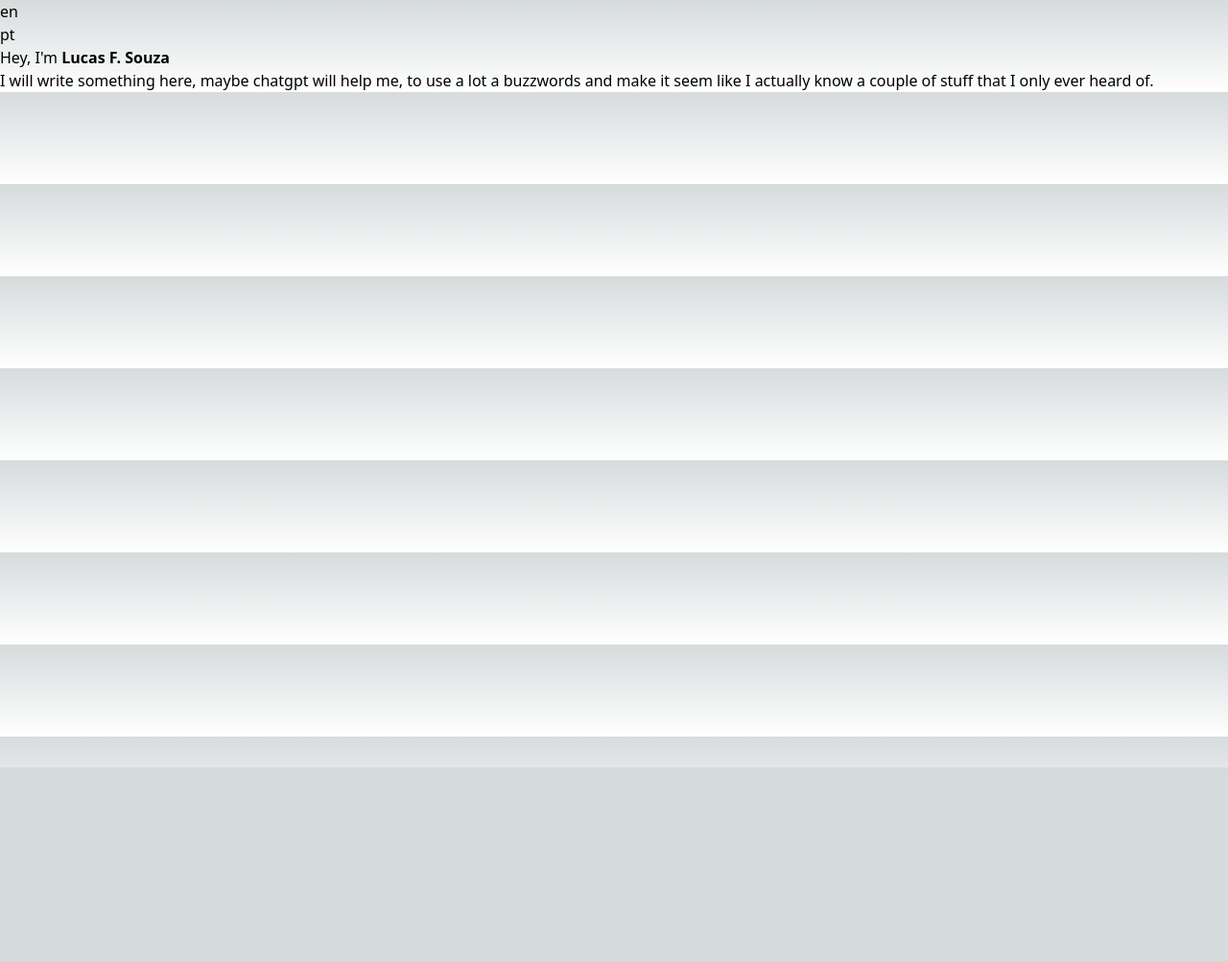
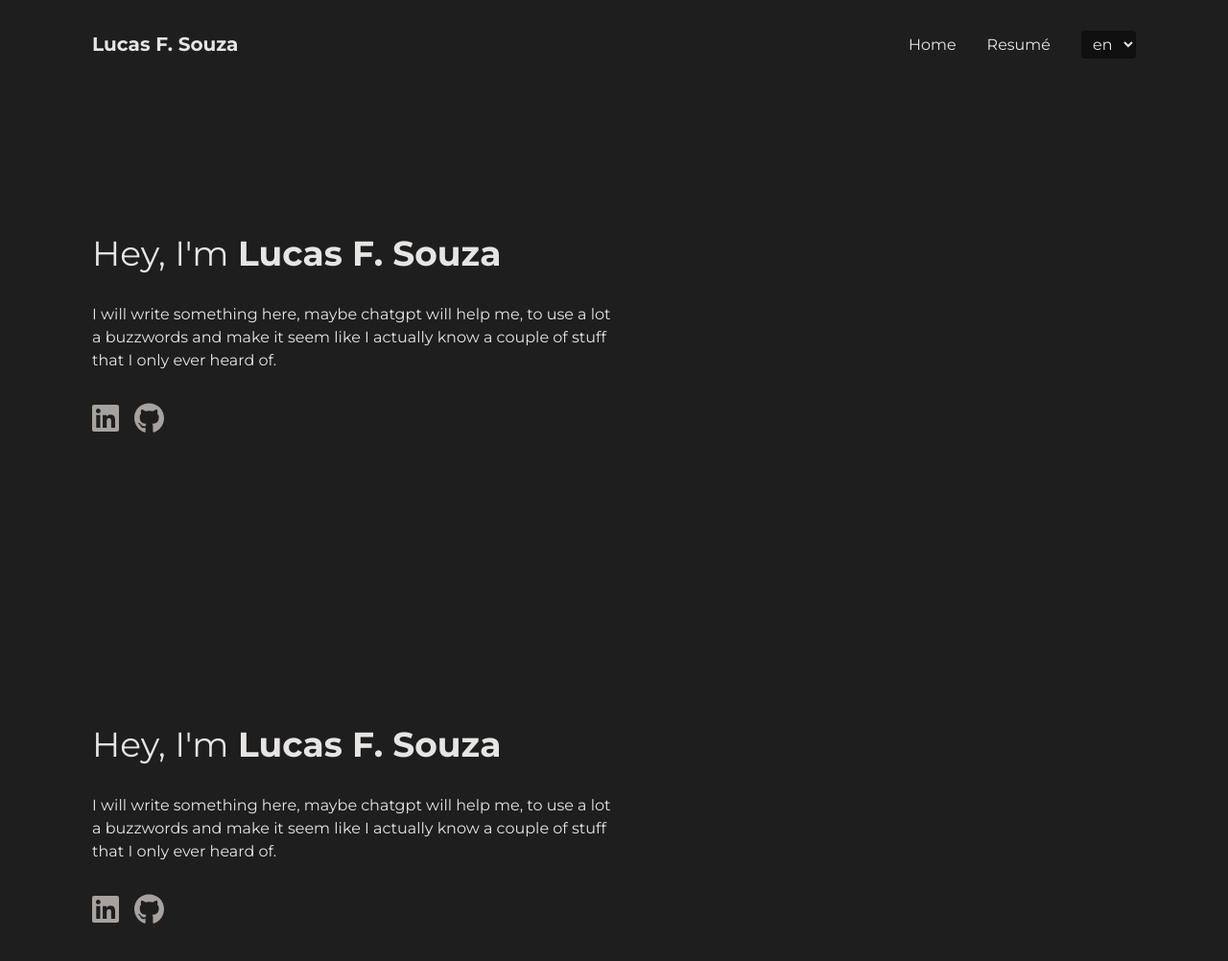
Before and after one commit to LucasFASouza/lucasfsouza, a Next.js app: page / in a window 1280 px wide. Shown: the top 1002 px of the page at 96% size. Before the commit the page ends 800 px from the top, so only its background shows below. Built offline with nearby package versions, Linux system fonts and the light colour scheme.

Commit message:
Add basic style and navbar

```diff
--- a/components/I18nSelect.js
+++ b/components/I18nSelect.js
@@ -1,17 +1,34 @@
 import { useRouter } from "next/router";
-import Link from "next/link";
+import { useEffect, useState } from "react";
 
-const I18nSelect = ({ locales }) => {
+const I18nSelect = () => {
   const router = useRouter();
+  const { locales } = router;
+
+  const [selectedLocale, setSelectedLocale] = useState(router.locale);
+
+  const handleLocaleChange = (event) => {
+    const newLocale = event.target.value;
+    router.push(router.pathname, router.asPath, { locale: newLocale });
+    setSelectedLocale(newLocale);
+  };
+
+  useEffect(() => {
+    setSelectedLocale(router.locale);
+  }, [router.locale]);
 
   return (
-    <nav>
+    <select
+      className="bg-[#0F0F0F] px-2 py-1 rounded"
+      value={selectedLocale}
+      onChange={handleLocaleChange}
+    >
       {[...locales].sort().map((locale) => (
-        <Link key={locale} href={router.pathname} locale={locale}>
-          <div>{locale}</div>
-        </Link>
+        <option key={locale} value={locale}>
+          {locale}
+        </option>
       ))}
-    </nav>
+    </select>
   );
 };
 
--- a/components/Layout.js
+++ b/components/Layout.js
@@ -1,9 +1,11 @@
 import React from "react";
-import I18nSelect from "./I18nSelect";
+import Navbar from "./Navbar";
 
 const Layout = ({ children, locales }) => (
-  <div>
-    <I18nSelect locales={locales} />
+  <div
+    className="min-h-screen bg-[#1E1E1E] text-stone-200 px-24"
+  >
+    <Navbar locales={locales} />
     {children}
   </div>
 );
--- /dev/null
+++ b/components/Navbar.js
@@ -0,0 +1,25 @@
+import React from "react";
+import I18nSelect from "./I18nSelect";
+
+const Navbar = () => {
+  return (
+    <nav className="flex justify-between py-8">
+      <a href="/" className="font-bold text-xl">
+        Lucas F. Souza
+      </a>
+      <ul className="flex gap-8 items-center">
+        <li>
+          <a href="/">Home</a>
+        </li>
+        <li>
+          <a href="/resume">Resumé</a>
+        </li>
+        <li>
+          <I18nSelect />
+        </li>
+      </ul>
+    </nav>
+  );
+};
+
+export default Navbar;
--- a/next.config.mjs
+++ b/next.config.mjs
@@ -4,7 +4,7 @@ const nextConfig = {
   i18n: {
     locales: ["en", "pt"],
     defaultLocale: "en",
-    localeDetection: true,
+    localeDetection: false,
   },
 };
 
--- a/package.json
+++ b/package.json
@@ -9,6 +9,10 @@
     "lint": "next lint"
   },
   "dependencies": {
+    "@fortawesome/fontawesome-svg-core": "^6.5.2",
+    "@fortawesome/free-brands-svg-icons": "^6.5.2",
+    "@fortawesome/free-solid-svg-icons": "^6.5.2",
+    "@fortawesome/react-fontawesome": "^0.2.2",
     "next": "14.1.2",
     "next-i18next": "^15.2.0",
     "react": "^18",
--- a/pages/_document.js
+++ b/pages/_document.js
@@ -3,7 +3,12 @@ import { Html, Head, Main, NextScript } from "next/document";
 export default function Document() {
   return (
     <Html lang="en">
-      <Head />
+      <Head>
+        <link
+          href="https://fonts.googleapis.com/css2?family=Montserrat:wght@400;700&display=swap"
+          rel="stylesheet"
+        />
+      </Head>
       <body>
         <Main />
         <NextScript />
--- a/pages/index.js
+++ b/pages/index.js
@@ -1,11 +1,11 @@
-import { useRouter } from "next/router";
 import { FormattedMessage, useIntl } from "react-intl";
 import Layout from "../components/Layout";
 
 import Head from "next/head";
+import { FontAwesomeIcon } from "@fortawesome/react-fontawesome";
+import { faGithub, faLinkedin } from "@fortawesome/free-brands-svg-icons";
 
 export default function Home({ dir }) {
-  const { locales } = useRouter();
   const intl = useIntl();
 
   const title = intl.formatMessage({ id: "page.home.head.title" });
@@ -21,16 +21,83 @@ export default function Home({ dir }) {
       </Head>
 
       <main dir={dir}>
-        <Layout locales={locales}>
-          <h1>
+        <Layout>
+          <div className="h-[32rem] flex flex-col justify-center w-1/2 gap-8">
+            <h1 className="text-4xl">
               <FormattedMessage
                 id="page.home.title"
                 values={{ b: (info) => <b>{info}</b> }}
               />
             </h1>
+
             <p>
               <FormattedMessage id="page.home.description" />
             </p>
+
+            <div className="flex gap-4">
+              <a
+                href="https://linkedin.com/in/LucasFASouza"
+                target="_blank"
+                rel="noopener noreferrer"
+              >
+                <FontAwesomeIcon
+                  icon={faLinkedin}
+                  className="text-stone-400 hover:text-stone-300"
+                  size="2x"
+                />
+              </a>
+
+              <a
+                href="https://github.com/LucasFASouza"
+                target="_blank"
+                rel="noopener noreferrer"
+              >
+                <FontAwesomeIcon
+                  icon={faGithub}
+                  className="text-stone-400 hover:text-stone-300"
+                  size="2x"
+                />
+              </a>
+            </div>
+          </div>
+          <div className="h-[32rem] flex flex-col justify-center w-1/2 gap-8">
+            <h1 className="text-4xl">
+              <FormattedMessage
+                id="page.home.title"
+                values={{ b: (info) => <b>{info}</b> }}
+              />
+            </h1>
+
+            <p>
+              <FormattedMessage id="page.home.description" />
+            </p>
+
+            <div className="flex gap-4">
+              <a
+                href="https://linkedin.com/in/LucasFASouza"
+                target="_blank"
+                rel="noopener noreferrer"
+              >
+                <FontAwesomeIcon
+                  icon={faLinkedin}
+                  className="text-stone-400 hover:text-stone-300"
+                  size="2x"
+                />
+              </a>
+
+              <a
+                href="https://github.com/LucasFASouza"
+                target="_blank"
+                rel="noopener noreferrer"
+              >
+                <FontAwesomeIcon
+                  icon={faGithub}
+                  className="text-stone-400 hover:text-stone-300"
+                  size="2x"
+                />
+              </a>
+            </div>
+          </div>
         </Layout>
       </main>
     </>
--- a/styles/globals.css
+++ b/styles/globals.css
@@ -2,32 +2,6 @@
 @tailwind components;
 @tailwind utilities;
 
-:root {
-  --foreground-rgb: 0, 0, 0;
-  --background-start-rgb: 214, 219, 220;
-  --background-end-rgb: 255, 255, 255;
+body {
+  @apply font-sans;
 }
-
-@media (prefers-color-scheme: dark) {
-  :root {
-    --foreground-rgb: 255, 255, 255;
-    --background-start-rgb: 0, 0, 0;
-    --background-end-rgb: 0, 0, 0;
-  }
-}
-
-body {
-  color: rgb(var(--foreground-rgb));
-  background: linear-gradient(
-      to bottom,
-      transparent,
-      rgb(var(--background-end-rgb))
-    )
-    rgb(var(--background-start-rgb));
-}
-
-@layer utilities {
-  .text-balance {
-    text-wrap: balance;
-  }
-}
--- a/tailwind.config.js
+++ b/tailwind.config.js
@@ -6,4 +6,11 @@ module.exports = {
     "./app/**/*.{js,ts,jsx,tsx,mdx}",
   ],
   plugins: [],
+  theme: {
+    extend: {
+      fontFamily: {
+        sans: ["Montserrat", "sans-serif"],
+      },
+    },
+  },
 };
```
Also changed, not shown: 1 other file (tests, documents, lock files or other folders). Lines whose indentation alone changed are shown as unchanged.
